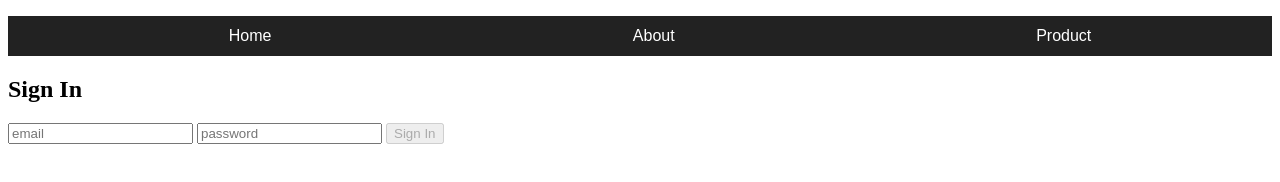
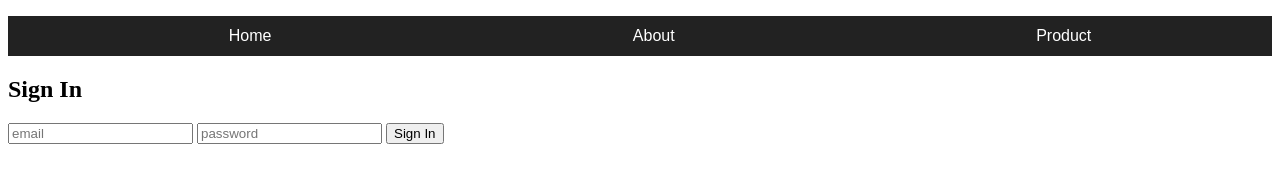
Before and after one commit to chillcaw/iceland-gitflow, a plain HTML site: page index.html in a window 1280 px wide. Drawn offline with Linux system fonts and the light colour scheme.

Commit message:
removed disabled attribute from signin button

```diff
--- a/index.html
+++ b/index.html
@@ -19,7 +19,7 @@
             <input type="email" placeholder="email" required />
             <input type="password" placeholder="password" required />
 
-            <button disabled>Sign In</button>
+            <button>Sign In</button>
         </form>
 
         <style>
```
